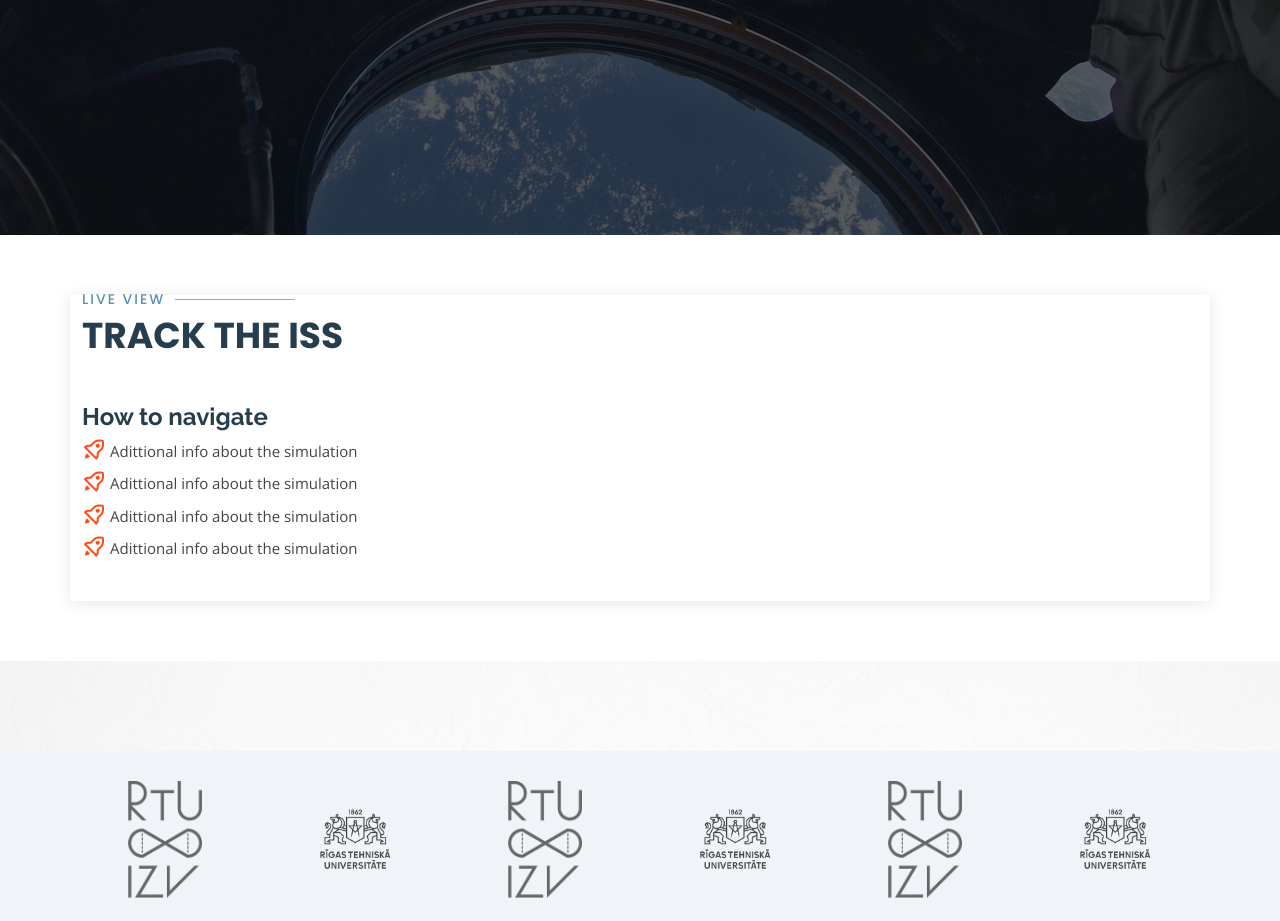
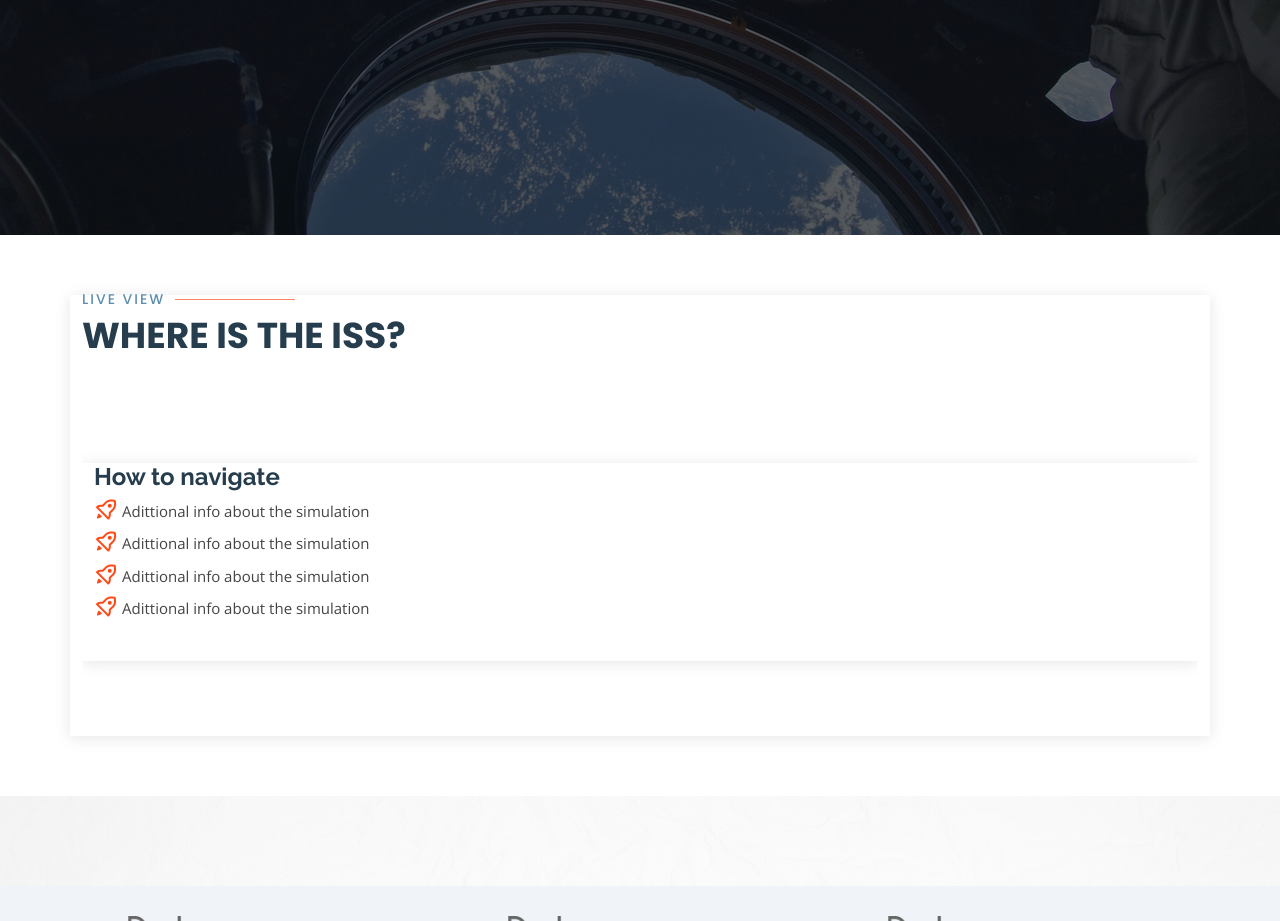
Before and after one commit to JanisGitHubb/ISS-Explorer, a plain HTML site: page Dewi/index1.html in a window 1280 px wide. Shown: the part 565-1486 px from the top of the page. Drawn offline with nearby package versions, Linux system fonts and the light colour scheme.

Commit message:
Where is the iss

```diff
--- a/Dewi/index1.html
+++ b/Dewi/index1.html
@@ -97,11 +97,12 @@
     <!-- ======= About Section ======= -->
     <section id="about" class="about">
       <div class="container" data-aos="fade-up">
-<!--SUSSY-->
         <div class="section-title">
           <h2>Live View</h2>
-          <p>Track The ISS</p>
+          <p>Where is the ISS?</p>
         </div>
+      <section id="about" class="about">
+        <div class="container" data-aos="fade-up">
 
           <div class="row justify-content-end">
             <div class="col-lg-11">
@@ -127,7 +128,8 @@
             </div>
 
           </div>
-
+        </div>
+      </section>
       </div>
     </section><!-- End About Section -->
 
```
Lines whose indentation alone changed are shown as unchanged.
